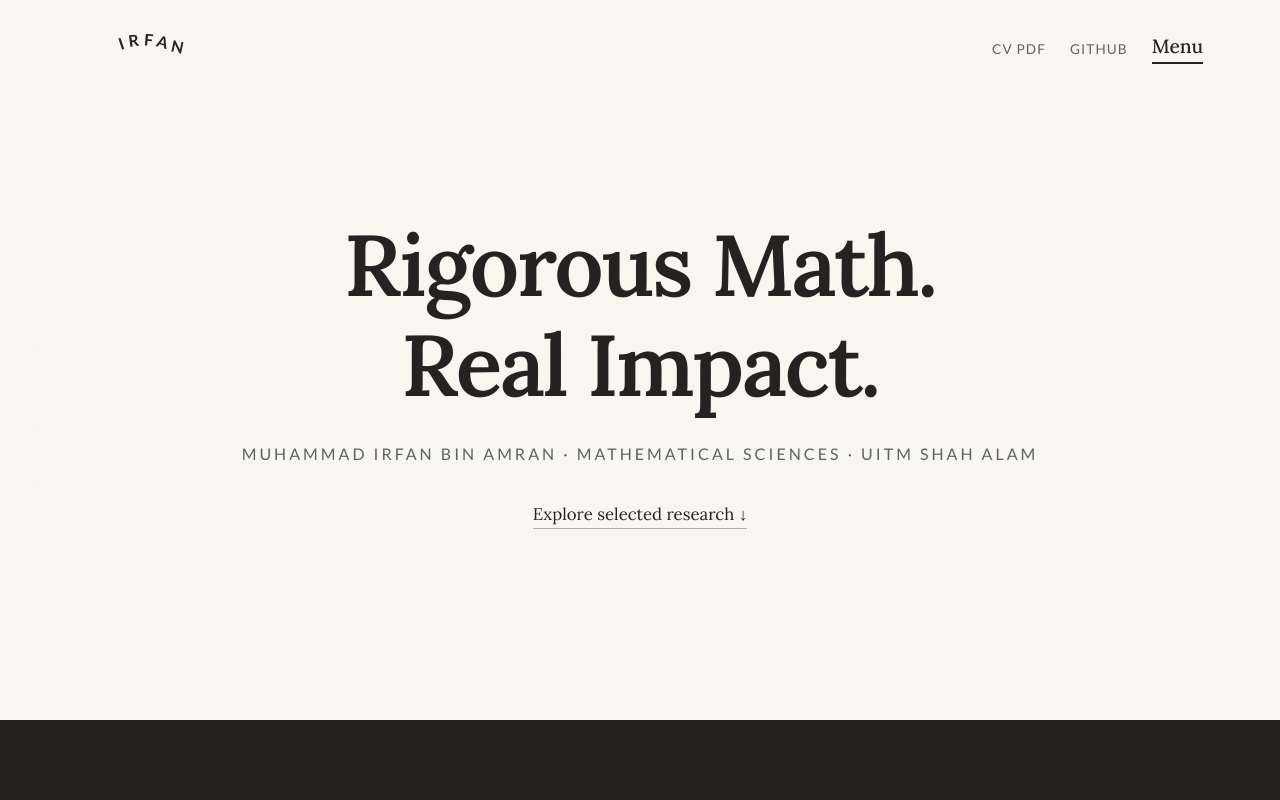
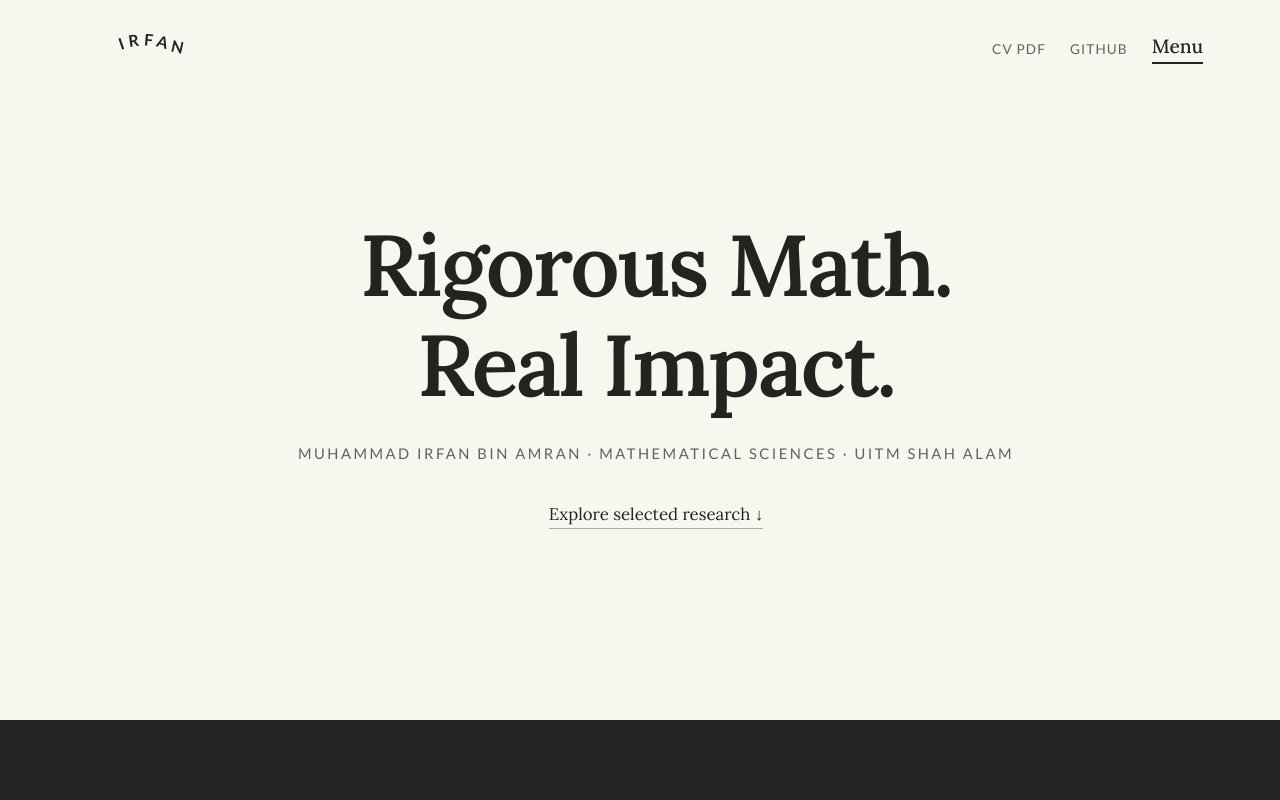
Before and after one commit to IpansLab/IpansLab.github.io, a plain HTML site: page index.html in a window 1280 px wide. Shown: the top 800 px of the page. Drawn offline with Linux system fonts and the light colour scheme.

Commit message:
Adjust hero left padding to clear slim sidebar

```diff
--- a/index.html
+++ b/index.html
@@ -247,7 +247,7 @@
   .hero-center {
     text-align: center;
     margin: auto;
-    padding: 40px 20px 60px;
+    padding: 40px 44px 60px 76px;
     max-width: 960px;
   }
 
@@ -261,8 +261,9 @@
 
   .hero-sub {
     font-family: 'Lato', sans-serif;
-    font-size: 1rem;
-    letter-spacing: 3px;
+    font-size: clamp(0.76rem, 1.15vw, 0.96rem);
+    letter-spacing: 2.5px;
+    line-height: 1.75;
     text-transform: uppercase;
     color: var(--dim-grey);
     margin-bottom: 34px;
@@ -881,6 +882,7 @@
     }
     .rail-progress, .rail-pill { display: none; }
     .container, .header-bar { width: 92%; padding-left: 0; }
+    .hero-center { padding: 36px 20px 56px; }
     .header-right .top-link { display: none; }
     .site-footer { padding-bottom: 84px; }
   }
```
